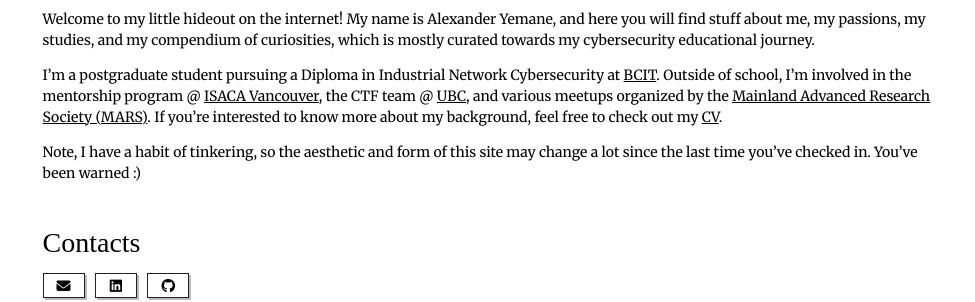
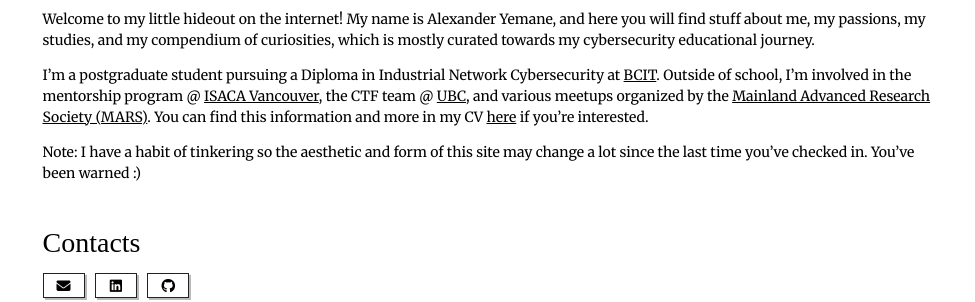
Before and after one commit to gahssi/gahssi.github.io, a Jekyll site: the page built from index.md, in a window 1280 px wide. Shown: the part 487-789 px from the top of the page, without its empty margins (152-1127 px from the left). Built offline with Jekyll 4.4.1, drawn with Linux system fonts in a browser that asks for light colours; nearby versions of some CDN libraries; some web fonts are replaced.

Commit message:
grammar updated

```diff
--- a/index.md
+++ b/index.md
@@ -52,9 +52,9 @@ title: Homepage
 
 Welcome to my little hideout on the internet! My name is Alexander Yemane, and here you will find stuff about me, my passions, my studies, and my compendium of curiosities, which is mostly curated towards my cybersecurity educational journey.
 
-I'm a postgraduate student pursuing a Diploma in Industrial Network Cybersecurity at [BCIT](https://www.bcit.ca/). Outside of school, I'm involved in the mentorship program @ [ISACA Vancouver](https://engage.isaca.org/vancouverchapter/home), the CTF team @ [UBC](https://maplebacon.org/), and various meetups organized by the [Mainland Advanced Research Society (MARS)](https://fourthplanet.ca/). If you're interested to know more about my background, feel free to check out my [CV](cv).
+I'm a postgraduate student pursuing a Diploma in Industrial Network Cybersecurity at [BCIT](https://www.bcit.ca/). Outside of school, I'm involved in the mentorship program @ [ISACA Vancouver](https://engage.isaca.org/vancouverchapter/home), the CTF team @ [UBC](https://maplebacon.org/), and various meetups organized by the [Mainland Advanced Research Society (MARS)](https://fourthplanet.ca/). You can find this information and more in my CV [here](cv) if you're interested.
 
-Note, I have a habit of tinkering, so the aesthetic and form of this site may change a lot since the last time you've checked in. You've been warned :)
+Note: I have a habit of tinkering so the aesthetic and form of this site may change a lot since the last time you've checked in. You've been warned :)
 
 ## Contacts
 
```
